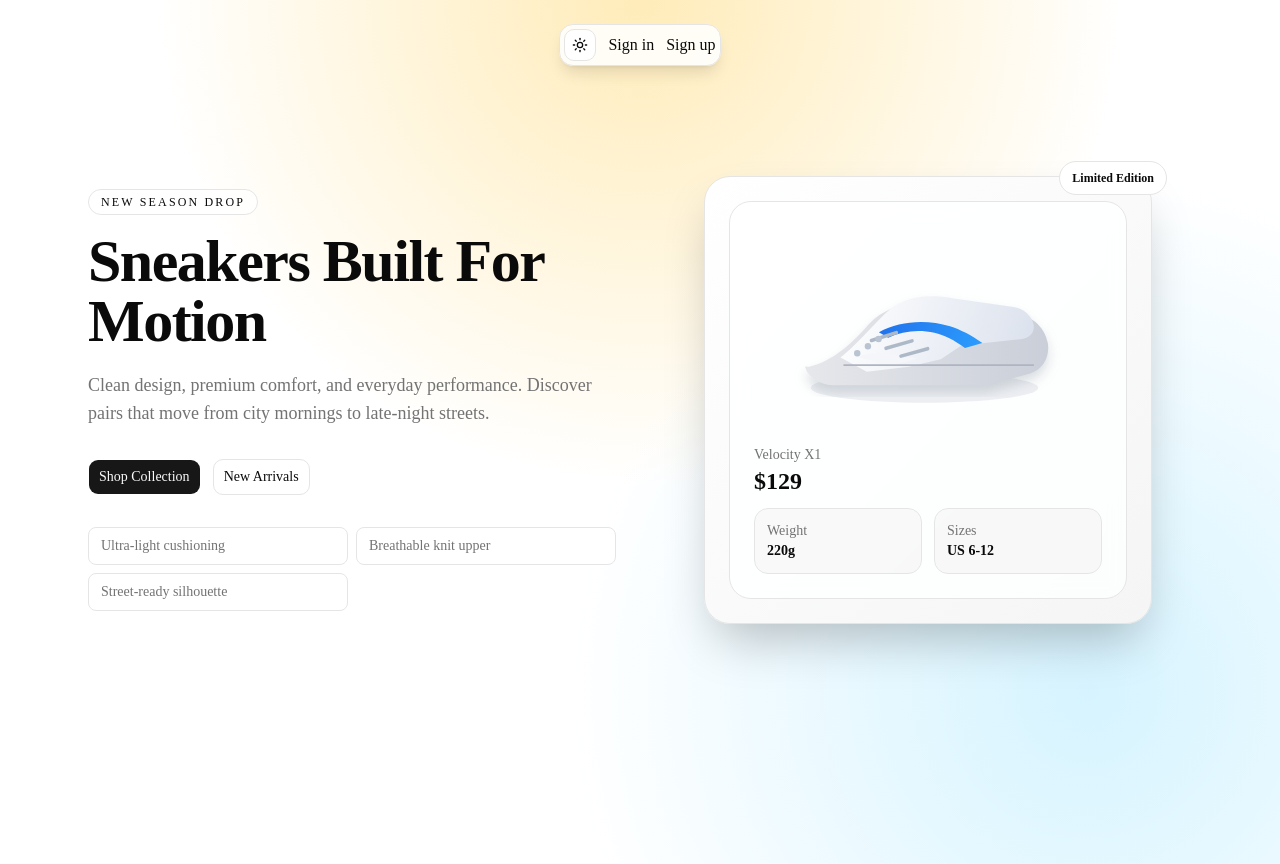
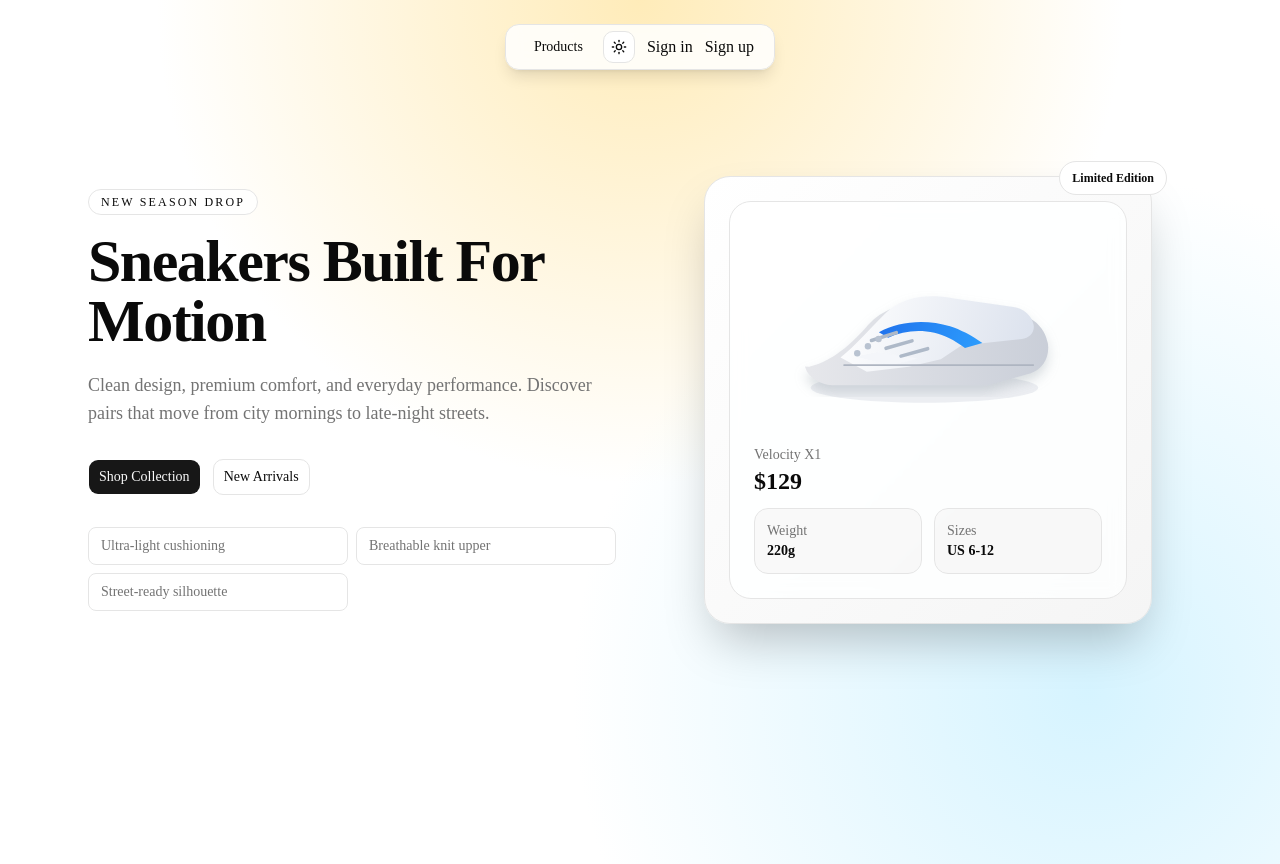
Before and after one commit to MuhammadTalha57/e-commerce-site, a Next.js app: page / in a window 1280 px wide. Built offline with nearby package versions, Linux system fonts and the light colour scheme; no server answers.

Commit message:
Design change

```diff
--- a/app/layout.tsx
+++ b/app/layout.tsx
@@ -55,7 +55,12 @@ export default function RootLayout({
                         <div className="w-full">
                             <header className="fixed inset-x-0 top-0 z-50">
                                 <NavigationMenu className="w-full px-4 py-3">
-                                    <NavigationMenuList className="rounded-xl border bg-background/85 p-1 shadow-lg backdrop-blur">
+                                    <NavigationMenuList className="rounded-xl border bg-background/85 p-1 px-5 shadow-lg backdrop-blur">
+                                        <NavigationMenuItem>
+                                            <NavigationMenuLink>
+                                                Products
+                                            </NavigationMenuLink>
+                                        </NavigationMenuItem>
                                         <NavigationMenuItem>
                                             <ModeToggle></ModeToggle>
                                         </NavigationMenuItem>
```
